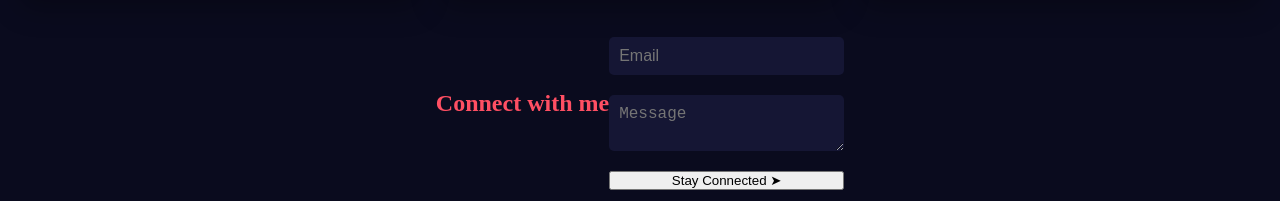
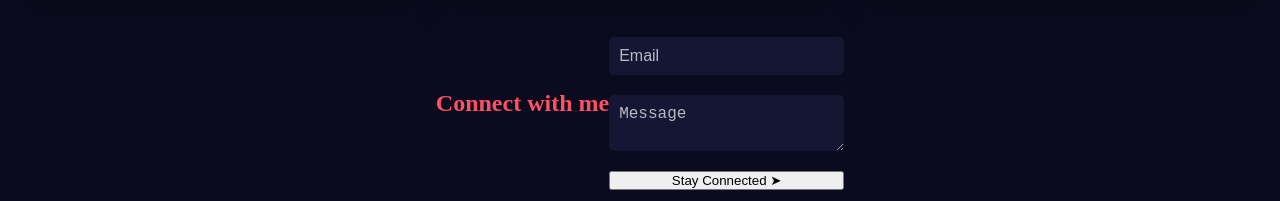
Before and after one commit to Yves-gad/website-amigo, a plain HTML site: page index.html in a window 1280 px wide. Shown: the part 945-1146 px from the top of the page. Drawn offline with Linux system fonts and the light colour scheme.

Commit message:
update input-field::placeholder

```diff
--- a/styles.css
+++ b/styles.css
@@ -143,3 +143,6 @@ p {
     font-size: 16px;
     color: #ffffff;
 }
+.input-field::placeholder {
+    color: rgba(255, 255, 255, 0.7);
+}
```
